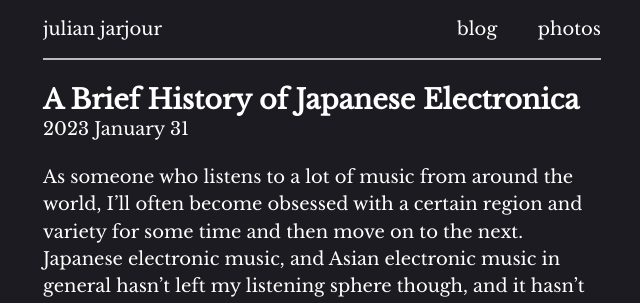
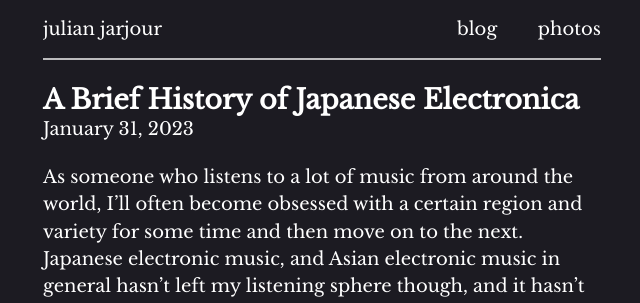
Before and after one commit to jarzanman/jarzanman.github.io, a Jekyll site: the page built from _posts/2023-01-31-japanese-electronic-music.md, in a window 1280 px wide and 900 px high. Shown: the top 303 px of the window, without its empty margins (318-958 px from the left). Built offline with Jekyll 4.4.1, drawn with Linux system fonts in a browser that asks for light colours; some web fonts are replaced.

Commit message:
uakdgoakgj

```diff
--- a/_config.yml
+++ b/_config.yml
@@ -29,12 +29,18 @@
   # The following options are for individual galleries.
   galleries:
     flower_hue_shift:
-      best_image: 0003.jpg
+      best_image: 0001.jpg
+      info:
+        desc: "These photos didn't come out to my liking, and in such cases I like to mess around in post. I landed on this hue shift effect that reminded me of <a href='https://en.wikipedia.org/wiki/Fantastic_Planet' target='_blank'>Fantastic Planet."
     harry_skates:
-      best_image: 0004.jpg
+      best_image: 0008.jpg
+      info:
+        desc: "At the Boston Common with Harry McIntyre, who just released their debut album <a href='https://releasethedistraction.bandcamp.com/album/release-the-distraction' target='_blank'>Release The Distraction!</a> I took the album's cover photo (a photo of a polaroid) on this day and we ate super chimichangas at El Jefe's Taqueria. They were good."
     beware_of_denise:
-      best_image: 0010.jpg
+      best_image: 0009.jpg
       info:
-        desc: "ZUMIX band Beware of Denise performs at Tall Ship Boston. This was their second-to-last gig with this lineup before their singer, Wendy, graduated."
+        desc: "ZUMIX band Beware of Denise performs at Tall Ship Boston. This was their second-to-last gig with this lineup before Wendy graduated."
     ethereal_day:
       best_image: 0006.jpg
+      info:
+        desc: "These were taken on a calm day along the Northern Strand Community Trail. Abby and I were collecting rocks by the marsh and we found a dead crab, whose claws she tore off."
--- a/_layouts/gallery_page.html
+++ b/_layouts/gallery_page.html
@@ -17,10 +17,11 @@
         }
       }
     </style>
+
     <div style="margin-bottom: 1.125em">
     <h2 style="margin: 0;">{{ page.title }}</h2>
     {% for image in page.images limit: 1 %}
-    <p style="margin: 0;">{{ image.exif.date_time_original | date: '%B %-d, %Y' }} </p>
+    <p style="margin: 0;">{{ image.exif.date_time_original | date: '%B %-d, %Y' }}</p>
     {% endfor %}
     </div>
     {% if page.info.desc %}<p>{{ page.info.desc }}</p>{%endif%}
@@ -38,7 +39,7 @@
         endif
         %}
       >
-        <img width="556" class="gallery-image" src="thumbs/{{ image.name }}" />
+      <img alt="{{ page.title }}" width="556" class="gallery-image" src="thumbs/{{ image.name }}" />
       </a>
     </div>
     {% endfor %}
--- a/_layouts/post.html
+++ b/_layouts/post.html
@@ -4,6 +4,6 @@
 
 <div>
   <h2 style="margin: 0">{{ page.title }}</h2>
-  <p style="margin: 0">{{ page.date | date: '%Y %B %-d' }}</p>
+  <p style="margin: 0">{{ page.date | date: '%B %-d, %Y' }}</p>
 </div>
 {{ content }}
```
Also changed, not shown: photos/beware_of_denise/0011.jpg (added), 3 other files.
